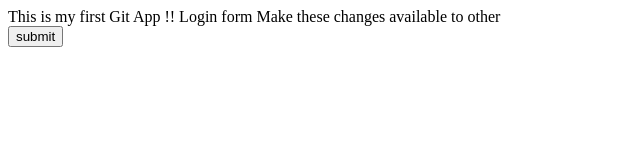
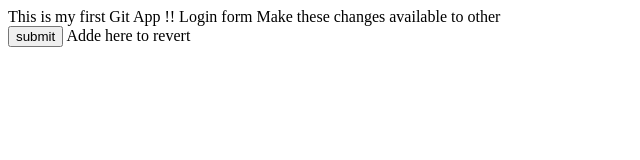
Before and after one commit to sagasoftech/GitTutorial, a plain HTML site: page index.html in a window 1280 px wide. Shown: the whole page, without its empty margins (0-640 px from the left). Drawn offline with Linux system fonts and the light colour scheme.

Commit message:
Will be reverted

```diff
--- a/index.html
+++ b/index.html
@@ -10,5 +10,6 @@
 		<BR>
 		<INPUT type="Button" value="submit"/>
 	</body>
+	Adde here to revert
 
 </html>
```
